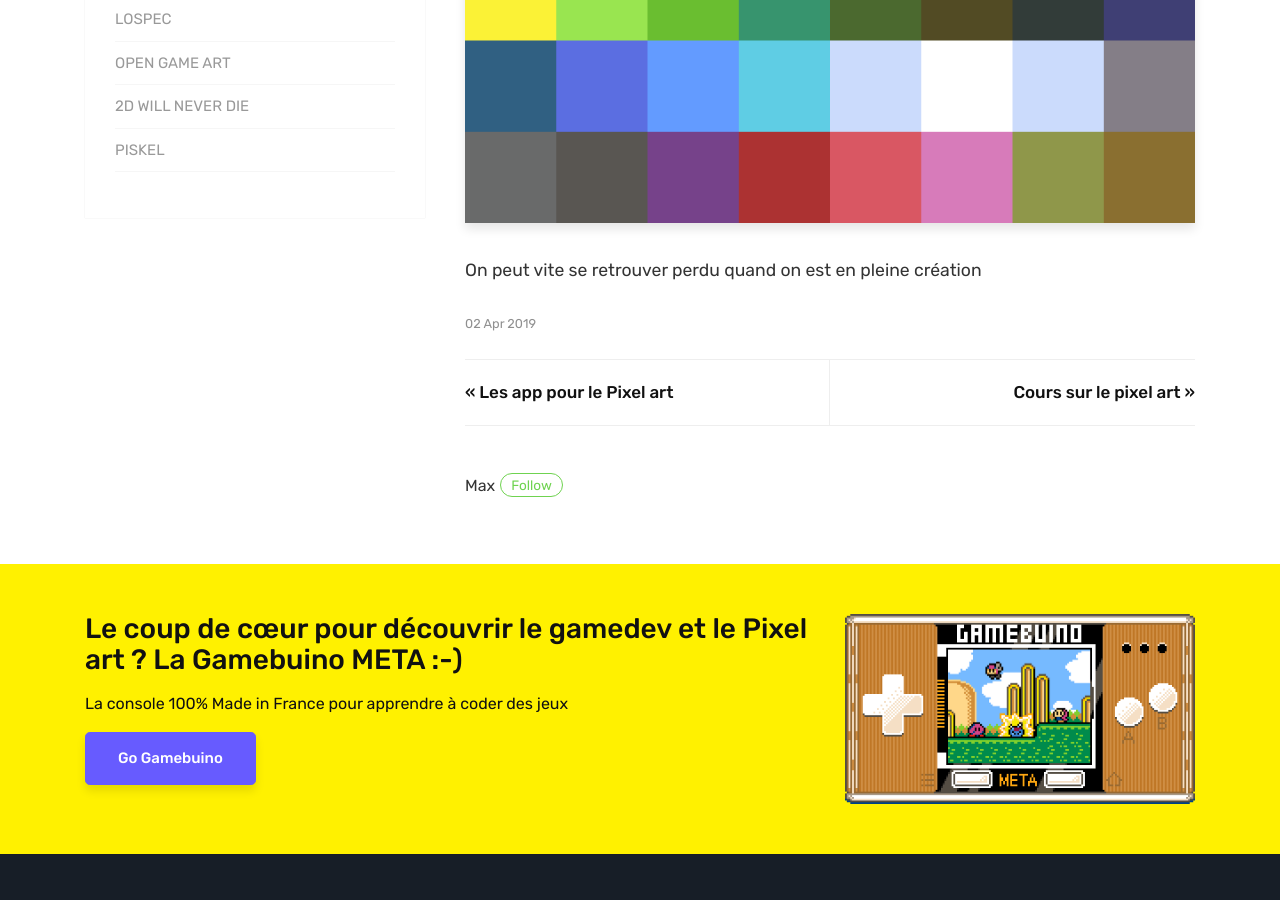
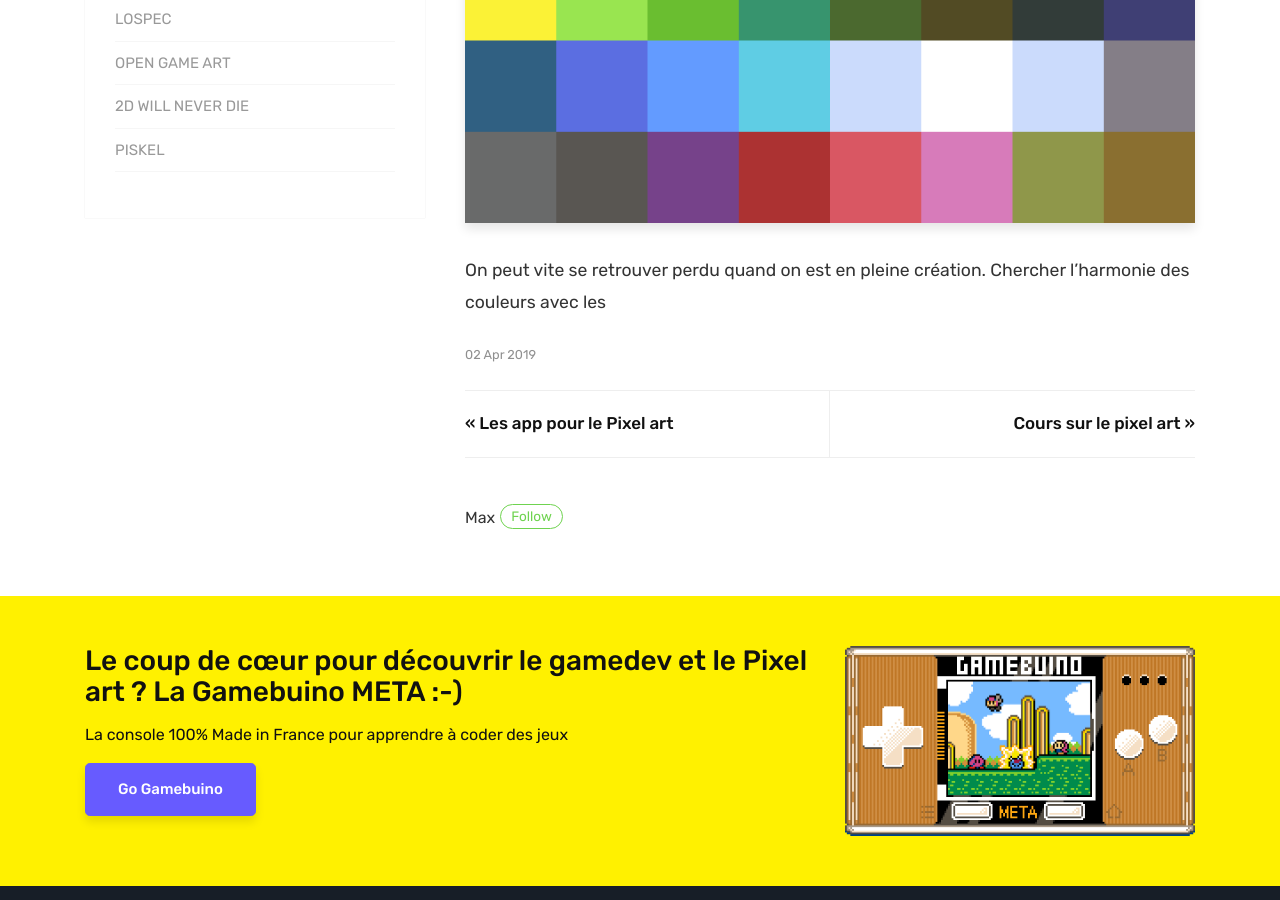
Before and after one commit to Maxibuino/PixBuino, a Jekyll site: the page built from _posts/2019-04-02-Les-palettes-de-couleurs.md, in a window 1280 px wide and 900 px high, scrolled down 483 px. Built offline with Jekyll 4.4.1, drawn with Linux system fonts in a browser that asks for light colours; comment, search, counter and statistics services are not loaded.

Commit message:
_posts/2019-04-02-Les-palettes-de-couleurs.md updated from https://stackedit.io/

```diff
--- a/_posts/2019-04-02-Les-palettes-de-couleurs.md
+++ b/_posts/2019-04-02-Les-palettes-de-couleurs.md
@@ -6,8 +6,9 @@
 image: assets/images/20190402-palette.png
 featured: true
 ---
-On peut vite se retrouver perdu quand on est en pleine création
+On peut vite se retrouver perdu quand on est en pleine création. Chercher l'harmonie des couleurs avec les
 
 <!--stackedit_data:
-eyJoaXN0b3J5IjpbLTM5NDQxNDY1MiwxOTkxMDA1NTE2XX0=
+eyJoaXN0b3J5IjpbMjkzODExOTUsLTM5NDQxNDY1MiwxOTkxMD
+A1NTE2XX0=
 -->
```
